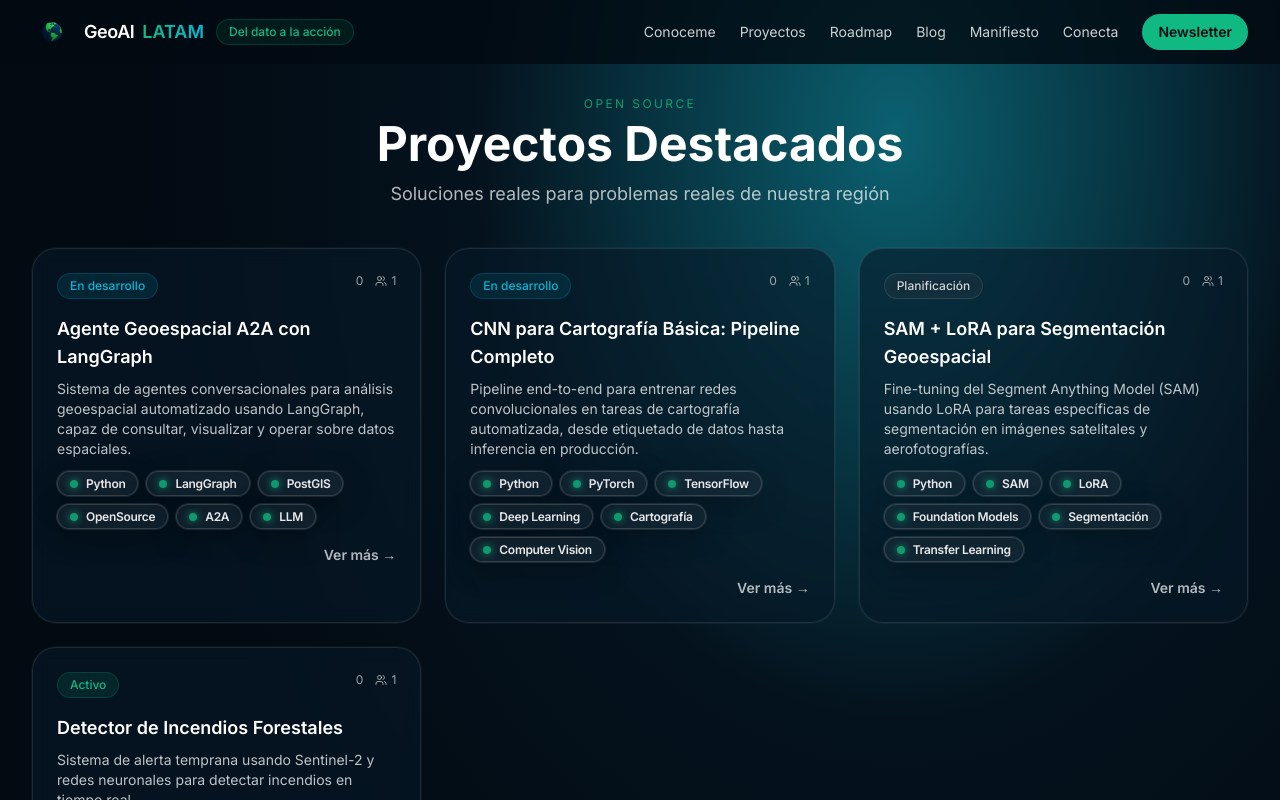
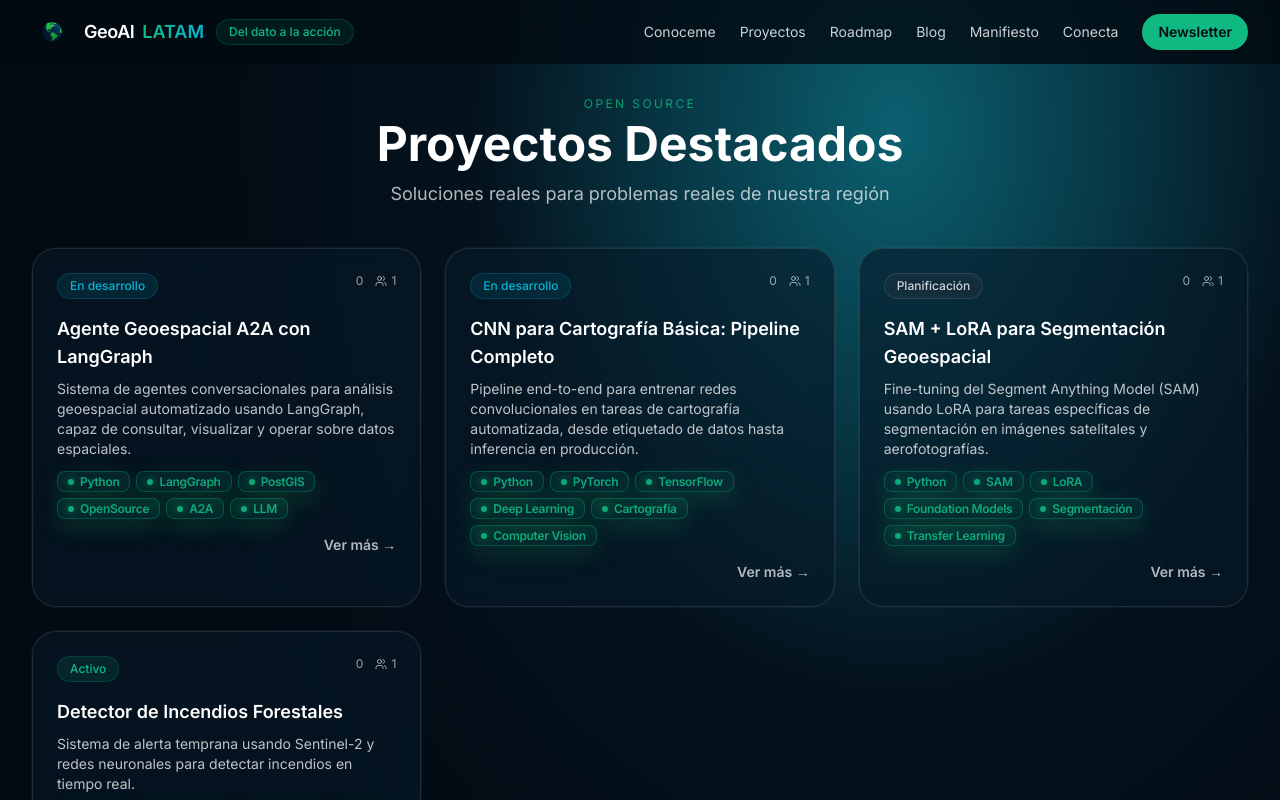
Before and after one commit to sforero77/GeoAI_LATAM, a Next.js app: page /proyectos in a window 1280 px wide. Shown: the top 800 px of the page. Built offline with nearby package versions, Linux system fonts and the light colour scheme.

Commit message:
Refine tag styling across pages

```diff
--- a/components/sections/Hero.js
+++ b/components/sections/Hero.js
@@ -50,7 +50,7 @@ export const Hero = () => {
               Leer manifiesto
             </a>
           </div>
-          <div className="mt-6 flex flex-wrap gap-2">
+          <div className="mt-6 flex flex-wrap gap-1.5">
             {siteConfig.heroTags.map((tag) => (
               <Tag key={tag}>{tag}</Tag>
             ))}
--- a/components/sections/Projects.js
+++ b/components/sections/Projects.js
@@ -44,7 +44,7 @@ export const Projects = ({ projects = [] }) => {
             <h3 className="mb-2 text-lg font-semibold">{proyecto.title}</h3>
             <p className="mb-3 text-sm text-white/75">{proyecto.description}</p>
 
-            <div className="mb-4 flex flex-wrap gap-2">
+            <div className="mb-4 flex flex-wrap gap-1.5">
               {proyecto.tags?.map((tag) => (
                 <Tag key={tag}>{tag}</Tag>
               ))}
--- a/components/ui/Tag.js
+++ b/components/ui/Tag.js
@@ -1,18 +1,18 @@
 const baseContainer =
-  'inline-flex items-center gap-2 rounded-full border text-xs font-semibold leading-tight tracking-tight backdrop-blur'
+  'inline-flex items-center gap-1.5 rounded-lg border text-xs font-semibold leading-tight tracking-tight backdrop-blur-sm'
 
 const variants = {
   accent: {
-    container: `${baseContainer} px-3 py-1 bg-white/5 text-white/90 border-white/15 ring-1 ring-white/10 shadow-[0_8px_30px_rgba(0,0,0,0.25)]`,
-    dot: 'bg-geo-green/80 shadow-[0_0_8px_rgba(16,185,129,0.8)]',
+    container: `${baseContainer} px-2.5 py-0.5 bg-geo-green/10 text-geo-green/90 border-geo-green/30 shadow-[0_8px_24px_rgba(34,197,94,0.18)]`,
+    dot: 'bg-geo-green/90 shadow-[0_0_8px_rgba(34,197,94,0.6)]',
   },
   neutral: {
-    container: `${baseContainer} px-3 py-1 bg-white/10 text-white/90 border-white/15 ring-1 ring-white/10 shadow-[0_8px_30px_rgba(0,0,0,0.2)]`,
-    dot: 'bg-white/80 shadow-[0_0_6px_rgba(255,255,255,0.65)]',
+    container: `${baseContainer} px-2.5 py-0.5 bg-white/6 text-white/85 border-white/20 shadow-[0_6px_20px_rgba(0,0,0,0.18)]`,
+    dot: 'bg-white/80 shadow-[0_0_6px_rgba(255,255,255,0.45)]',
   },
   blog: {
-    container: `${baseContainer} px-3 py-1 bg-geo-green/10 text-geo-green border-geo-green/25 ring-1 ring-geo-green/20 shadow-[0_10px_30px_rgba(34,197,94,0.15)]`,
-    dot: 'bg-geo-green shadow-[0_0_6px_rgba(34,197,94,0.65)]',
+    container: `${baseContainer} px-2.5 py-0.5 bg-geo-cyan/12 text-geo-cyan/90 border-geo-cyan/30 shadow-[0_8px_24px_rgba(34,211,238,0.16)]`,
+    dot: 'bg-geo-cyan shadow-[0_0_6px_rgba(34,211,238,0.55)]',
   },
 }
 
@@ -21,7 +21,7 @@ export const Tag = ({ children, className = '', variant = 'accent' }) => {
 
   return (
     <span className={`${palette.container} ${className}`}>
-      <span className={`h-2 w-2 rounded-full ${palette.dot}`} />
+      <span className={`h-1.5 w-1.5 rounded-full ${palette.dot}`} />
       {children}
     </span>
   )
--- a/pages/blog/[slug].js
+++ b/pages/blog/[slug].js
@@ -65,7 +65,7 @@ export default function BlogPost({ post, mdxSource }) {
         {/* Header */}
         <header className="mb-8">
           {post.tags?.length > 0 && (
-            <div className="mb-4 flex flex-wrap gap-2">
+            <div className="mb-4 flex flex-wrap gap-1.5">
               {post.tags.map((tag) => (
                 <Tag key={tag} variant="blog">
                   {tag}
--- a/pages/blog/index.js
+++ b/pages/blog/index.js
@@ -32,7 +32,7 @@ export default function BlogIndex({ posts }) {
               <Link key={post.slug} href={`/blog/${post.slug}`}>
                 <Card>
                   {post.tags?.length > 0 && (
-                    <div className="mb-3 flex flex-wrap gap-2">
+                    <div className="mb-3 flex flex-wrap gap-1.5">
                       {post.tags.map((tag) => (
                         <Tag key={tag} variant="blog">
                           {tag}
--- a/pages/proyectos/[slug].js
+++ b/pages/proyectos/[slug].js
@@ -51,7 +51,7 @@ export default function ProjectPage({ project }) {
           <p className="text-lg text-white/80">{project.description}</p>
 
           {/* Tags */}
-          <div className="mt-4 flex flex-wrap gap-2">
+          <div className="mt-4 flex flex-wrap gap-1.5">
             {project.tags?.map((tag) => (
               <Tag key={tag}>{tag}</Tag>
             ))}
@@ -111,7 +111,7 @@ export default function ProjectPage({ project }) {
         {project.techStack && project.techStack.length > 0 && (
           <Card hover={false} className="mb-6">
             <h2 className="text-xl font-semibold mb-4">Stack Tecnológico</h2>
-            <div className="flex flex-wrap gap-2">
+            <div className="flex flex-wrap gap-1.5">
               {project.techStack.map((tech) => (
                 <span
                   key={tech}
```
